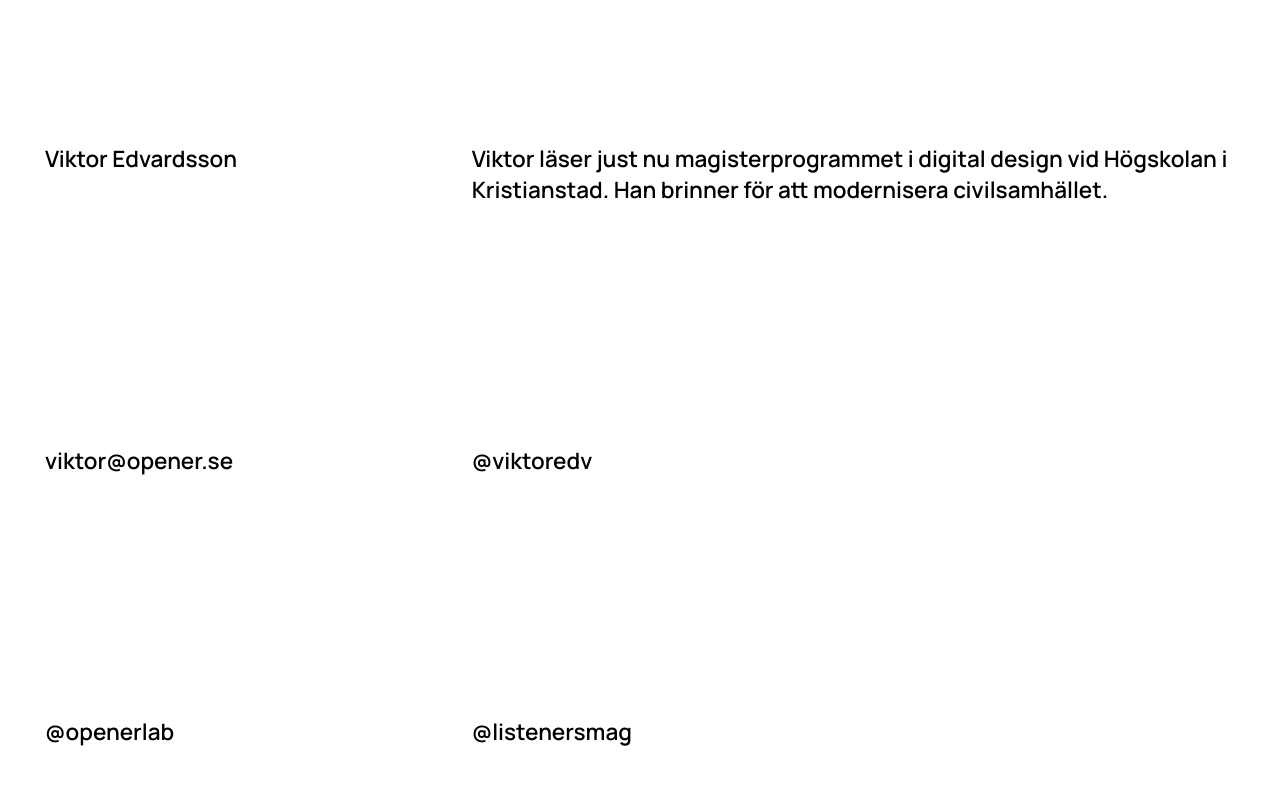
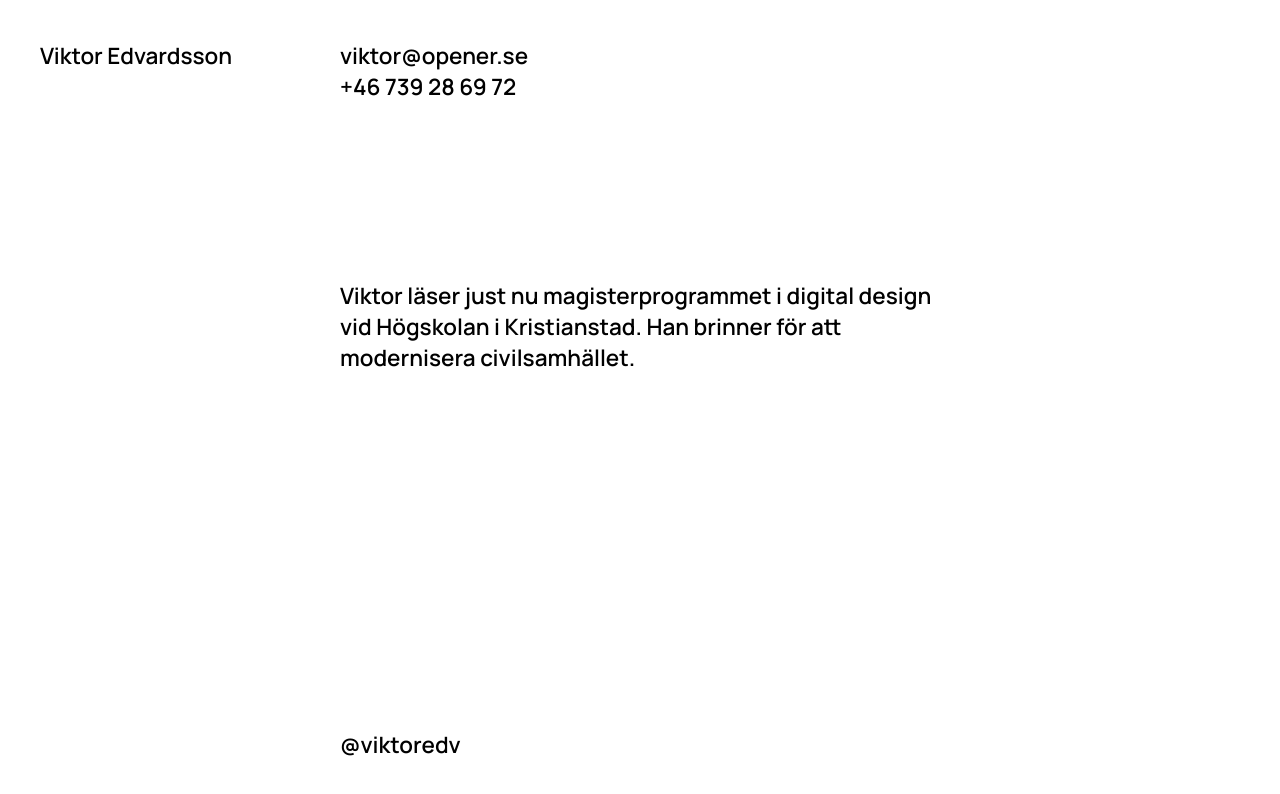
Before and after one commit to viktoredv/viktoredvardsson, a plain HTML site: page index.html in a window 1280 px wide. Drawn offline with Linux system fonts and the light colour scheme.

Commit message:
Add files via upload

```diff
--- a/index.html
+++ b/index.html
@@ -11,12 +11,10 @@
 
 <body>
     <div class="wrapper">
-        <div class="column">Viktor Edvardsson</div>
-        <div class="column">Viktor läser just nu magisterprogrammet i digital design vid Högskolan i Kristianstad. Han brinner för att modernisera civilsamhället.</div>
-        <div class="column">viktor@opener.se</div>
-        <div class="column">@viktoredv</div>
-        <div class="column">@openerlab</div>
-        <div class="column">@listenersmag</div>
+        <div class="name">Viktor Edvardsson</div>
+        <div class="mail">viktor@opener.se<br>+46 739 28 69 72</div>
+        <div class="desc">Viktor läser just nu magisterprogrammet i digital design vid Högskolan i Kristianstad. Han brinner för att modernisera civilsamhället.</div>
+        <div class="twitter">@viktoredv</div>
     </div>
 </body>
 
--- a/style.css
+++ b/style.css
@@ -1,23 +1,39 @@
 @import url("https://fonts.googleapis.com/css2?family=Manrope:wght@600&display=swap");
 body,
 html {
-  margin: 1em;
+  margin: 0;
   font-size: 22.5px;
   color: #000;
   font-family: 'Manrope', Arial, sans-serif; }
 
 .wrapper {
-  align-self: center;
+  margin: 5vh;
   display: grid;
   grid-template-columns: 1fr;
-  align-content: space-around;
-  grid-row-gap: 2em;
-  height: 100vh; }
+  height: calc(100vh - 10vh); }
+
+.twitter {
+  align-self: flex-end; }
 
 @media (min-width: 900px) {
   .wrapper {
-    grid-column-gap: 2em;
-    grid-auto-rows: auto;
-    grid-template-columns: 1fr 2fr; } }
+    grid-template-columns: repeat(4, 1fr);
+    grid-template-row: 1fr 2fr 1fr; }
+
+  .name {
+    grid-column: 1/2;
+    grid-row: 1/2; }
+
+  .mail {
+    grid-column: 2/3;
+    grid-row: 1/2; }
+
+  .desc {
+    grid-column: 2/4;
+    grid-row: 2/3; }
+
+  .twitter {
+    grid-column: 2/3;
+    grid-row: 3/4; } }
 
 /*# sourceMappingURL=style.css.map */
```
